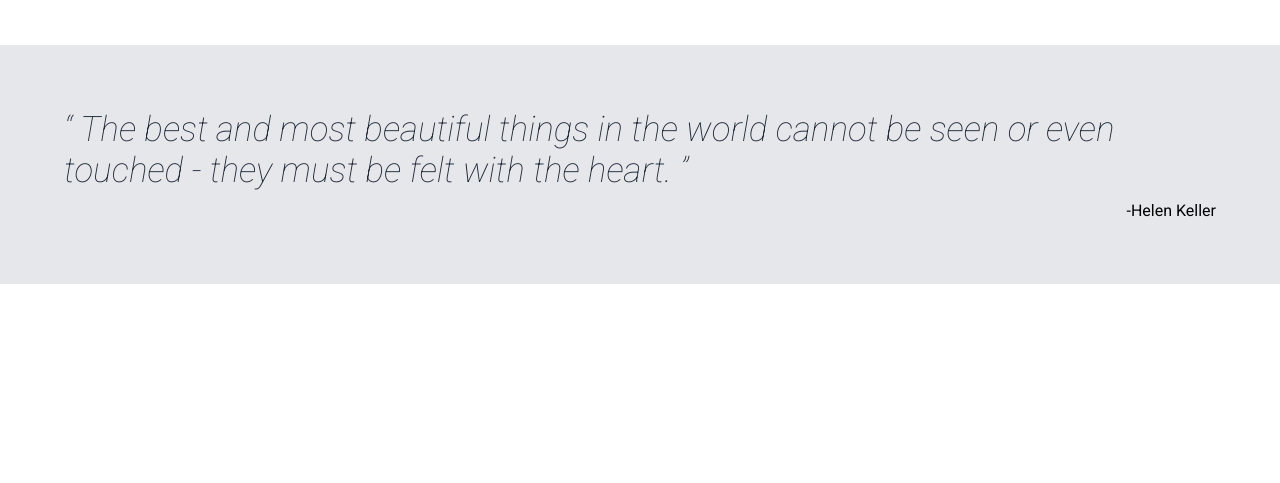
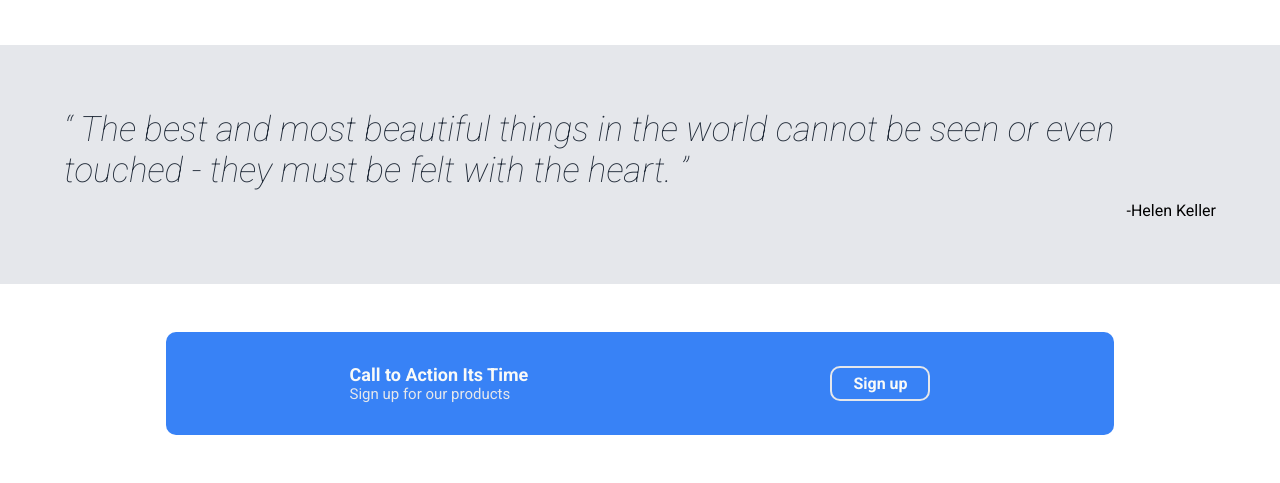
Before and after one commit to manvishw/Landing-Page, a plain HTML site: page index.html in a window 1280 px wide. Shown: the part 658-1141 px from the top of the page. Before the commit the page ends 942 px from the top, so only its background shows below. Drawn offline with Linux system fonts and the light colour scheme.

Commit message:
Main3 Section Completed

```diff
--- a/index.html
+++ b/index.html
@@ -67,6 +67,18 @@
         </q>
         <p>-Helen Keller</p>
       </div>
+
+      <div class="main3">
+        <div class="main3-childs">
+            <div class="child1">
+                <div class="child-head">Call to Action Its Time</div>
+                <div class="child-body">Sign up for our products</div>
+            </div>
+            <div class="child2">
+                <button>Sign up</button>
+            </div>
+        </div>
+      </div>
     </main>
   </body>
 </html>
--- a/style/style.css
+++ b/style/style.css
@@ -63,15 +63,6 @@ header {
 
 .header-main .main-desc {
   font-size: 18px;
-  color: #e5e7eb;
-}
-
-.header-main button {
-  background-color: #3882f6;
-  width: 100px;
-  height: 35px;
-  border-radius: 10px;
-  cursor: pointer;
   color: #e5e7eb;
 }
 
@@ -172,3 +163,65 @@ header img {
 }
 
 /* Main2 Ends Here  */
+
+/* Main3 Start Here  */
+
+.main3{
+    display: flex;
+    justify-content: center;
+    align-items: center;
+    padding: 3rem;
+    font-size: 18px;
+}
+
+.main3-childs{
+    background-color: #3882f6;
+    border-radius: 10px;
+    min-width: 80%;
+    display: flex;
+    justify-content: space-around;
+    align-items: center;
+    padding: 2rem;
+}
+.main3-childs .child1{
+    display: flex;
+    flex-direction: column;
+    justify-content: center;
+    align-items: flex-start;
+}
+
+.child-head{
+    color: #f9faf8;
+    font-weight: bold;
+}
+
+.child-body{
+    color: #e5e7eb;
+    font-weight: light;
+    font-size: 15px;
+}
+.main3-childs .child2{
+    display: flex;
+    justify-content: center;
+    align-items: center;
+}
+button{
+    background-color: #3882f6;
+    border: 2px solid #e5e7eb;
+    color: #f9faf8;
+    border-radius: 10px;
+    width: 100px;
+    height: 35px;
+    font-size: 1rem;
+    font-weight: bold;
+    cursor: pointer;
+    transition: transform 0.2s ease-in-out;
+}
+
+button:hover{
+    transform: scale(1.1);
+}
+
+/* Main3 Ends Here  */
+
+/* Footer Start Here  */
```
